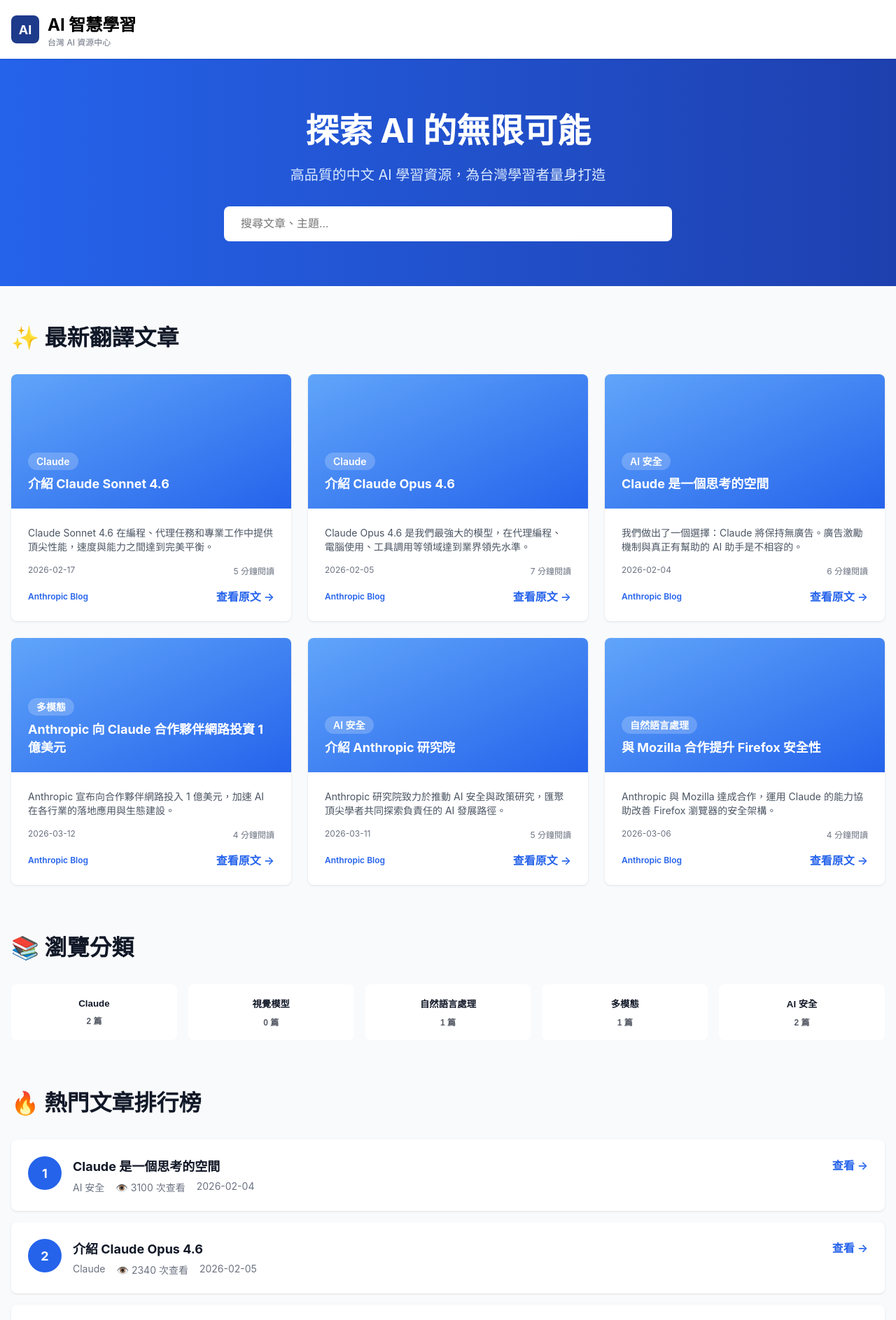
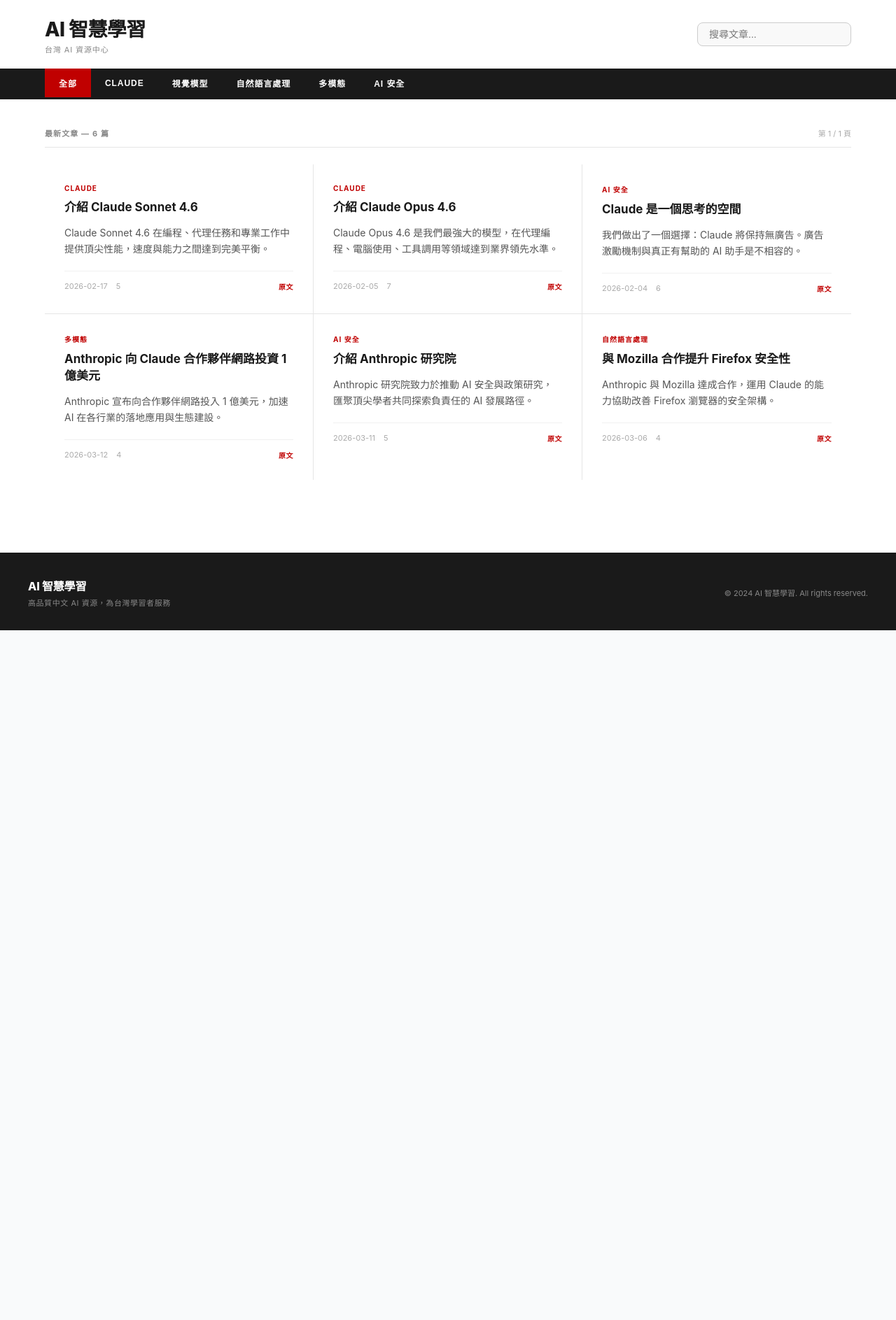
Before and after one commit to haoxi1008/ai-learning-hub, a Next.js app: page / in a window 1280 px wide. Shown: the top 1887 px of the page at 70% size. After the commit the page ends 901 px from the top, so only its background shows below. Built offline with nearby package versions, Linux system fonts and the light colour scheme.

Commit message:
redesign: MIT-style UI, category nav, pagination, remove emojis

```diff
--- a/app/page.js
+++ b/app/page.js
@@ -1,13 +1,16 @@
 'use client';
 import { useState, useMemo, useEffect } from 'react';
+import Link from 'next/link';
 
-const categories = ["Claude", "視覺模型", "自然語言處理", "多模態", "AI 安全"];
+const categories = ['全部', 'Claude', '視覺模型', '自然語言處理', '多模態', 'AI 安全'];
+const ARTICLES_PER_PAGE = 6;
 
 export default function Home() {
   const [articles, setArticles] = useState([]);
   const [searchTerm, setSearchTerm] = useState('');
   const [selectedCategory, setSelectedCategory] = useState('');
   const [loading, setLoading] = useState(true);
+  const [currentPage, setCurrentPage] = useState(1);
 
   useEffect(() => {
     fetch('/articles.json')
@@ -27,180 +30,229 @@
     });
   }, [articles, searchTerm, selectedCategory]);
 
-  // 修正：使用展開運算子避免直接修改 state
-  const topArticles = useMemo(() =>
-    [...articles].sort((a, b) => b.views - a.views).slice(0, 5),
-    [articles]
-  );
+  const totalPages = Math.ceil(filteredArticles.length / ARTICLES_PER_PAGE);
+
+  const paginatedArticles = useMemo(() => {
+    const start = (currentPage - 1) * ARTICLES_PER_PAGE;
+    return filteredArticles.slice(start, start + ARTICLES_PER_PAGE);
+  }, [filteredArticles, currentPage]);
+
+  const handleCategoryChange = (cat) => {
+    setSelectedCategory(cat === '全部' ? '' : cat);
+    setCurrentPage(1);
+  };
+
+  const handleSearch = (e) => {
+    setSearchTerm(e.target.value);
+    setCurrentPage(1);
+  };
+
+  const navStyle = {
+    minHeight: '100vh',
+    backgroundColor: '#ffffff',
+    fontFamily: '-apple-system, BlinkMacSystemFont, "Segoe UI", "Helvetica Neue", Arial, sans-serif',
+    color: '#1a1a1a',
+  };
 
   return (
-    <div style={{ minHeight: '100vh', backgroundColor: '#f9fafb' }}>
-      {/* 導覽列 */}
-      <nav style={{ position: 'sticky', top: 0, zIndex: 50, backgroundColor: 'white', boxShadow: '0 1px 3px rgba(0,0,0,0.1)', padding: '1rem' }}>
-        <div style={{ maxWidth: '1280px', margin: '0 auto', display: 'flex', justifyContent: 'space-between', alignItems: 'center' }}>
-          <div style={{ display: 'flex', alignItems: 'center', gap: '0.75rem' }}>
-            <div style={{ width: '40px', height: '40px', backgroundColor: '#1e3a8a', borderRadius: '0.5rem', display: 'flex', alignItems: 'center', justifyContent: 'center' }}>
-              <span style={{ color: 'white', fontWeight: 'bold', fontSize: '1.125rem' }}>AI</span>
+    <div style={navStyle}>
+      {/* Header */}
+      <header style={{ borderBottom: '3px solid #1a1a1a', backgroundColor: '#ffffff' }}>
+        <div style={{ maxWidth: '1200px', margin: '0 auto', padding: '0 1.5rem' }}>
+          <div style={{ display: 'flex', alignItems: 'center', justifyContent: 'space-between', padding: '1.25rem 0' }}>
+            <div>
+              <div style={{ fontSize: '1.75rem', fontWeight: '800', color: '#1a1a1a', letterSpacing: '-0.02em' }}>
+                AI 智慧學習
+              </div>
+              <div style={{ fontSize: '0.6875rem', color: '#888888', marginTop: '0.125rem', letterSpacing: '0.08em', textTransform: 'uppercase' }}>
+                台灣 AI 資源中心
+              </div>
             </div>
-            <div>
-              <h1 style={{ fontSize: '1.5rem', fontWeight: 'bold', margin: 0 }}>AI 智慧學習</h1>
-              <p style={{ fontSize: '0.75rem', color: '#6b7280', margin: 0 }}>台灣 AI 資源中心</p>
-            </div>
-          </div>
-        </div>
-      </nav>
-
-      {/* 英雄區塊 */}
-      <section style={{ background: 'linear-gradient(to right, #2563eb, #1e40af)', color: 'white', padding: '4rem 1rem', textAlign: 'center' }}>
-        <div style={{ maxWidth: '1280px', margin: '0 auto' }}>
-          <h2 style={{ fontSize: '3rem', fontWeight: 'bold', marginBottom: '1rem' }}>探索 AI 的無限可能</h2>
-          <p style={{ fontSize: '1.25rem', color: '#dbeafe', marginBottom: '2rem' }}>高品質的中文 AI 學習資源，為台灣學習者量身打造</p>
-          <div style={{ maxWidth: '640px', margin: '0 auto' }}>
             <input
               type="text"
-              placeholder="搜尋文章、主題..."
+              placeholder="搜尋文章..."
               value={searchTerm}
-              onChange={(e) => setSearchTerm(e.target.value)}
-              style={{ width: '100%', padding: '1rem 1.5rem', borderRadius: '0.5rem', border: 'none', fontSize: '1rem', outline: 'none', boxSizing: 'border-box' }}
+              onChange={handleSearch}
+              style={{
+                padding: '0.5rem 1rem',
+                border: '1px solid #cccccc',
+                fontSize: '0.875rem',
+                width: '220px',
+                outline: 'none',
+                backgroundColor: '#f9f9f9',
+                color: '#1a1a1a',
+              }}
             />
           </div>
         </div>
-      </section>
 
-      <div style={{ maxWidth: '1280px', margin: '0 auto', padding: '3rem 1rem' }}>
+        {/* Category navigation */}
+        <div style={{ backgroundColor: '#1a1a1a' }}>
+          <div style={{ maxWidth: '1200px', margin: '0 auto', padding: '0 1.5rem' }}>
+            <nav style={{ display: 'flex', overflowX: 'auto' }}>
+              {categories.map(cat => {
+                const isActive = cat === '全部' ? !selectedCategory : selectedCategory === cat;
+                return (
+                  <button
+                    key={cat}
+                    onClick={() => handleCategoryChange(cat)}
+                    style={{
+                      padding: '0.75rem 1.25rem',
+                      fontSize: '0.75rem',
+                      fontWeight: '700',
+                      letterSpacing: '0.08em',
+                      textTransform: 'uppercase',
+                      border: 'none',
+                      cursor: 'pointer',
+                      backgroundColor: isActive ? '#c00000' : 'transparent',
+                      color: '#ffffff',
+                      whiteSpace: 'nowrap',
+                      transition: 'background-color 0.15s',
+                    }}
+                  >
+                    {cat}
+                  </button>
+                );
+              })}
+            </nav>
+          </div>
+        </div>
+      </header>
+
+      {/* Main */}
+      <main style={{ maxWidth: '1200px', margin: '0 auto', padding: '2.5rem 1.5rem' }}>
         {loading ? (
-          <div style={{ textAlign: 'center', padding: '3rem', color: '#6b7280' }}>
-            <p>正在加載文章...</p>
+          <div style={{ textAlign: 'center', padding: '5rem', color: '#888888', fontSize: '0.875rem', letterSpacing: '0.05em' }}>
+            載入中...
           </div>
-        ) : articles.length === 0 ? (
-          <div style={{ textAlign: 'center', padding: '3rem', color: '#6b7280' }}>
-            <p>還沒有文章。系統將在每天自動抓取和翻譯最新的 AI 相關文章。</p>
+        ) : filteredArticles.length === 0 ? (
+          <div style={{ textAlign: 'center', padding: '5rem', color: '#888888', fontSize: '0.875rem' }}>
+            沒有符合的文章
           </div>
         ) : (
           <>
-            {/* 最新文章區 */}
-            <section style={{ marginBottom: '4rem' }}>
-              <h2 style={{ fontSize: '2rem', fontWeight: 'bold', color: '#111827', marginBottom: '2rem' }}>✨ 最新翻譯文章</h2>
-              <div style={{ display: 'grid', gridTemplateColumns: 'repeat(auto-fit, minmax(300px, 1fr))', gap: '1.5rem' }}>
-                {articles.slice(0, 6).map((article) => (
-                  <div key={article.id} style={{ backgroundColor: 'white', borderRadius: '0.5rem', boxShadow: '0 1px 3px rgba(0,0,0,0.1)', overflow: 'hidden' }}
-                    onMouseEnter={(e) => e.currentTarget.style.boxShadow = '0 10px 15px rgba(0,0,0,0.1)'}
-                    onMouseLeave={(e) => e.currentTarget.style.boxShadow = '0 1px 3px rgba(0,0,0,0.1)'}
+            {/* Section heading */}
+            <div style={{ display: 'flex', justifyContent: 'space-between', alignItems: 'baseline', marginBottom: '1.5rem', paddingBottom: '0.75rem', borderBottom: '1px solid #e5e5e5' }}>
+              <h2 style={{ fontSize: '0.6875rem', fontWeight: '700', letterSpacing: '0.1em', textTransform: 'uppercase', color: '#888888', margin: 0 }}>
+                {selectedCategory || '最新文章'} &mdash; {filteredArticles.length} 篇
+              </h2>
+              <span style={{ fontSize: '0.6875rem', color: '#aaaaaa' }}>
+                第 {currentPage} / {totalPages} 頁
+              </span>
+            </div>
+
+            {/* Article grid */}
+            <div style={{ display: 'grid', gridTemplateColumns: 'repeat(3, 1fr)' }}>
+              {paginatedArticles.map((article, idx) => {
+                const col = idx % 3;
+                const isLastRow = idx >= paginatedArticles.length - (paginatedArticles.length % 3 || 3);
+                return (
+                  <article
+                    key={article.id}
+                    style={{
+                      padding: '1.75rem',
+                      borderBottom: isLastRow ? 'none' : '1px solid #e5e5e5',
+                      borderRight: col < 2 ? '1px solid #e5e5e5' : 'none',
+                    }}
                   >
-                    <div style={{ height: '192px', background: 'linear-gradient(to bottom right, #60a5fa, #2563eb)', padding: '1.5rem', color: 'white', display: 'flex', flexDirection: 'column', justifyContent: 'flex-end' }}>
-                      <div style={{ marginBottom: '0.5rem' }}>
-                        <span style={{ padding: '0.25rem 0.75rem', backgroundColor: 'rgba(255,255,255,0.2)', borderRadius: '9999px', fontSize: '0.875rem', fontWeight: '600' }}>
-                          {article.category}
-                        </span>
-                      </div>
-                      <h3 style={{ fontSize: '1.125rem', fontWeight: 'bold', margin: 0 }}>{article.title_cn}</h3>
+                    <div style={{ fontSize: '0.625rem', fontWeight: '700', letterSpacing: '0.1em', textTransform: 'uppercase', color: '#c00000', marginBottom: '0.625rem' }}>
+                      {article.category}
                     </div>
-                    <div style={{ padding: '1.5rem' }}>
-                      <p style={{ color: '#4b5563', fontSize: '0.875rem', marginBottom: '1rem' }}>{article.excerpt}</p>
-                      <div style={{ display: 'flex', justifyContent: 'space-between', fontSize: '0.75rem', color: '#6b7280', marginBottom: '1rem' }}>
-                        <span>{article.date}</span>
-                        <span>{article.readTime} 分鐘閱讀</span>
-                      </div>
-                      <div style={{ display: 'flex', justifyContent: 'space-between', alignItems: 'center' }}>
-                        <span style={{ fontSize: '0.75rem', color: '#2563eb', fontWeight: '600' }}>{article.source}</span>
-                        <a href={article.url} target="_blank" rel="noopener noreferrer" style={{ color: '#2563eb', textDecoration: 'none', fontWeight: '600' }}>查看原文 →</a>
-                      </div>
+                    <Link href={`/article/${article.id}`} style={{ textDecoration: 'none', color: 'inherit' }}>
+                      <h3 style={{ fontSize: '1.0625rem', fontWeight: '700', color: '#1a1a1a', lineHeight: '1.4', margin: '0 0 0.75rem 0' }}>
+                        {article.title_cn}
+                      </h3>
+                    </Link>
+                    <p style={{ fontSize: '0.875rem', color: '#555555', lineHeight: '1.65', margin: '0 0 1.25rem 0' }}>
+                      {article.excerpt}
+                    </p>
+                    <div style={{ display: 'flex', alignItems: 'center', fontSize: '0.6875rem', color: '#aaaaaa', borderTop: '1px solid #f0f0f0', paddingTop: '0.875rem', gap: '0.75rem' }}>
+                      <span>{article.date}</span>
+                      <span>{article.readTime}</span>
+                      <a
+                        href={article.url}
+                        target="_blank"
+                        rel="noopener noreferrer"
+                        style={{ marginLeft: 'auto', color: '#c00000', textDecoration: 'none', fontWeight: '700', letterSpacing: '0.05em', textTransform: 'uppercase', fontSize: '0.625rem' }}
+                      >
+                        原文
+                      </a>
                     </div>
-                  </div>
-                ))}
-              </div>
-            </section>
+                  </article>
+                );
+              })}
+            </div>
 
-            {/* 分類導覽 */}
-            <section style={{ marginBottom: '4rem' }}>
-              <h2 style={{ fontSize: '2rem', fontWeight: 'bold', color: '#111827', marginBottom: '2rem' }}>📚 瀏覽分類</h2>
-              <div style={{ display: 'grid', gridTemplateColumns: 'repeat(auto-fit, minmax(150px, 1fr))', gap: '1rem' }}>
-                {categories.map((cat) => (
-                  <button key={cat} onClick={() => setSelectedCategory(selectedCategory === cat ? '' : cat)}
-                    style={{ backgroundColor: selectedCategory === cat ? '#2563eb' : 'white', color: selectedCategory === cat ? 'white' : '#111827', padding: '1rem', borderRadius: '0.5rem', border: '2px solid transparent', cursor: 'pointer', fontWeight: '600' }}>
-                    <p style={{ margin: 0 }}>{cat}</p>
-                    <p style={{ fontSize: '0.75rem', margin: '0.5rem 0 0 0', opacity: 0.7 }}>{articles.filter(a => a.category === cat).length} 篇</p>
+            {/* Pagination */}
+            {totalPages > 1 && (
+              <div style={{ display: 'flex', justifyContent: 'center', alignItems: 'center', gap: '0.25rem', marginTop: '3rem', paddingTop: '2rem', borderTop: '1px solid #e5e5e5' }}>
+                <button
+                  onClick={() => setCurrentPage(p => Math.max(1, p - 1))}
+                  disabled={currentPage === 1}
+                  style={{
+                    padding: '0.5rem 1.25rem',
+                    border: '1px solid #cccccc',
+                    backgroundColor: '#ffffff',
+                    color: currentPage === 1 ? '#cccccc' : '#1a1a1a',
+                    cursor: currentPage === 1 ? 'default' : 'pointer',
+                    fontSize: '0.75rem',
+                    fontWeight: '700',
+                    letterSpacing: '0.05em',
+                  }}
+                >
+                  上一頁
+                </button>
+                {Array.from({ length: totalPages }, (_, i) => i + 1).map(page => (
+                  <button
+                    key={page}
+                    onClick={() => setCurrentPage(page)}
+                    style={{
+                      padding: '0.5rem 0.875rem',
+                      border: '1px solid',
+                      borderColor: currentPage === page ? '#1a1a1a' : '#cccccc',
+                      backgroundColor: currentPage === page ? '#1a1a1a' : '#ffffff',
+                      color: currentPage === page ? '#ffffff' : '#1a1a1a',
+                      cursor: 'pointer',
+                      fontSize: '0.75rem',
+                      fontWeight: '700',
+                    }}
+                  >
+                    {page}
                   </button>
                 ))}
+                <button
+                  onClick={() => setCurrentPage(p => Math.min(totalPages, p + 1))}
+                  disabled={currentPage === totalPages}
+                  style={{
+                    padding: '0.5rem 1.25rem',
+                    border: '1px solid #cccccc',
+                    backgroundColor: '#ffffff',
+                    color: currentPage === totalPages ? '#cccccc' : '#1a1a1a',
+                    cursor: currentPage === totalPages ? 'default' : 'pointer',
+                    fontSize: '0.75rem',
+                    fontWeight: '700',
+                    letterSpacing: '0.05em',
+                  }}
+                >
+                  下一頁
+                </button>
               </div>
-            </section>
-
-            {/* 熱門文章排行榜 */}
-            {topArticles.length > 0 && (
-              <section style={{ marginBottom: '4rem' }}>
-                <h2 style={{ fontSize: '2rem', fontWeight: 'bold', color: '#111827', marginBottom: '2rem' }}>🔥 熱門文章排行榜</h2>
-                <div style={{ display: 'flex', flexDirection: 'column', gap: '1rem' }}>
-                  {topArticles.map((article, index) => (
-                    <div key={article.id} style={{ backgroundColor: 'white', padding: '1.5rem', borderRadius: '0.5rem', boxShadow: '0 1px 3px rgba(0,0,0,0.1)', display: 'flex', alignItems: 'flex-start', gap: '1rem' }}>
-                      <div style={{ flexShrink: 0, width: '48px', height: '48px', backgroundColor: '#2563eb', color: 'white', borderRadius: '50%', display: 'flex', alignItems: 'center', justifyContent: 'center', fontWeight: 'bold', fontSize: '1.125rem' }}>
-                        {index + 1}
-                      </div>
-                      <div style={{ flex: 1 }}>
-                        <h3 style={{ fontSize: '1.125rem', fontWeight: 'bold', color: '#111827', margin: '0 0 0.5rem 0' }}>{article.title_cn}</h3>
-                        <div style={{ display: 'flex', gap: '1rem', fontSize: '0.875rem', color: '#6b7280' }}>
-                          <span>{article.category}</span>
-                          <span>👁️ {article.views} 次查看</span>
-                          <span>{article.date}</span>
-                        </div>
-                      </div>
-                      <a href={article.url} target="_blank" rel="noopener noreferrer" style={{ color: '#2563eb', textDecoration: 'none', fontWeight: '600', whiteSpace: 'nowrap' }}>查看 →</a>
-                    </div>
-                  ))}
-                </div>
-              </section>
             )}
-
-            {/* 完整資源庫 */}
-            <section style={{ borderTop: '2px solid #e5e7eb', paddingTop: '2rem' }}>
-              <h2 style={{ fontSize: '2rem', fontWeight: 'bold', color: '#111827', marginBottom: '2rem' }}>📖 完整資源庫 ({filteredArticles.length} 篇)</h2>
-              {filteredArticles.length > 0 ? (
-                <div style={{ display: 'grid', gridTemplateColumns: 'repeat(auto-fill, minmax(250px, 1fr))', gap: '1.5rem' }}>
-                  {filteredArticles.map((article) => (
-                    <div key={article.id} style={{ backgroundColor: 'white', padding: '1.5rem', borderRadius: '0.5rem', boxShadow: '0 1px 3px rgba(0,0,0,0.1)', cursor: 'pointer' }}
-                      onMouseEnter={(e) => e.currentTarget.style.transform = 'translateY(-4px)'}
-                      onMouseLeave={(e) => e.currentTarget.style.transform = 'translateY(0)'}
-                    >
-                      <div style={{ marginBottom: '0.5rem' }}>
-                        <span style={{ padding: '0.25rem 0.75rem', backgroundColor: '#dbeafe', color: '#1e40af', borderRadius: '0.25rem', fontSize: '0.75rem', fontWeight: '600' }}>{article.category}</span>
-                      </div>
-                      <h3 style={{ fontSize: '1rem', fontWeight: 'bold', color: '#111827', margin: '0.5rem 0' }}>{article.title_cn}</h3>
-                      <p style={{ color: '#6b7280', fontSize: '0.875rem', margin: '0.5rem 0' }}>{article.excerpt}</p>
-                      <div style={{ display: 'flex', justifyContent: 'space-between', fontSize: '0.75rem', color: '#6b7280', marginTop: '1rem' }}>
-                        <span>{article.date}</span>
-                        <a href={article.url} target="_blank" rel="noopener noreferrer" style={{ color: '#2563eb', fontWeight: '600' }}>閱讀 →</a>
-                      </div>
-                    </div>
-                  ))}
-                </div>
-              ) : (
-                <div style={{ textAlign: 'center', padding: '3rem', color: '#6b7280' }}>
-                  <p>沒有找到相符的資源</p>
-                </div>
-              )}
-            </section>
           </>
         )}
-      </div>
+      </main>
 
-      {/* 頁腳 */}
-      <footer style={{ backgroundColor: '#111827', color: 'white', padding: '3rem 1rem', marginTop: '4rem' }}>
-        <div style={{ maxWidth: '1280px', margin: '0 auto' }}>
-          <div style={{ display: 'grid', gridTemplateColumns: 'repeat(auto-fit, minmax(250px, 1fr))', gap: '2rem', marginBottom: '2rem' }}>
-            <div>
-              <h3 style={{ fontSize: '1.25rem', fontWeight: 'bold', marginBottom: '1rem' }}>AI 智慧學習</h3>
-              <p style={{ color: '#9ca3af' }}>自動翻譯高品質 AI 資源，為台灣學習者服務</p>
-            </div>
-            <div>
-              <h4 style={{ fontWeight: 'bold', marginBottom: '1rem' }}>快速連結</h4>
-              <ul style={{ listStyle: 'none', padding: 0, margin: 0 }}>
-                <li style={{ marginBottom: '0.5rem' }}><a href="#" style={{ color: '#9ca3af', textDecoration: 'none' }}>首頁</a></li>
-                <li style={{ marginBottom: '0.5rem' }}><a href="#" style={{ color: '#9ca3af', textDecoration: 'none' }}>資源庫</a></li>
-                <li><a href="#" style={{ color: '#9ca3af', textDecoration: 'none' }}>關於我們</a></li>
-              </ul>
+      {/* Footer */}
+      <footer style={{ borderTop: '3px solid #1a1a1a', backgroundColor: '#1a1a1a', color: '#ffffff', padding: '2rem 1.5rem', marginTop: '4rem' }}>
+        <div style={{ maxWidth: '1200px', margin: '0 auto', display: 'flex', justifyContent: 'space-between', alignItems: 'center' }}>
+          <div>
+            <div style={{ fontWeight: '800', fontSize: '1rem', letterSpacing: '-0.01em' }}>AI 智慧學習</div>
+            <div style={{ fontSize: '0.6875rem', color: '#888888', marginTop: '0.25rem', letterSpacing: '0.05em' }}>
+              高品質中文 AI 資源，為台灣學習者服務
             </div>
           </div>
-          <div style={{ borderTop: '1px solid #374151', paddingTop: '2rem', textAlign: 'center', color: '#9ca3af' }}>
-            <p>© 2024 AI 智慧學習. All rights reserved. | 🤖 由 AI 自動化系統驅動</p>
+          <div style={{ fontSize: '0.6875rem', color: '#888888' }}>
+            © 2024 AI 智慧學習. All rights reserved.
           </div>
         </div>
       </footer>
```
